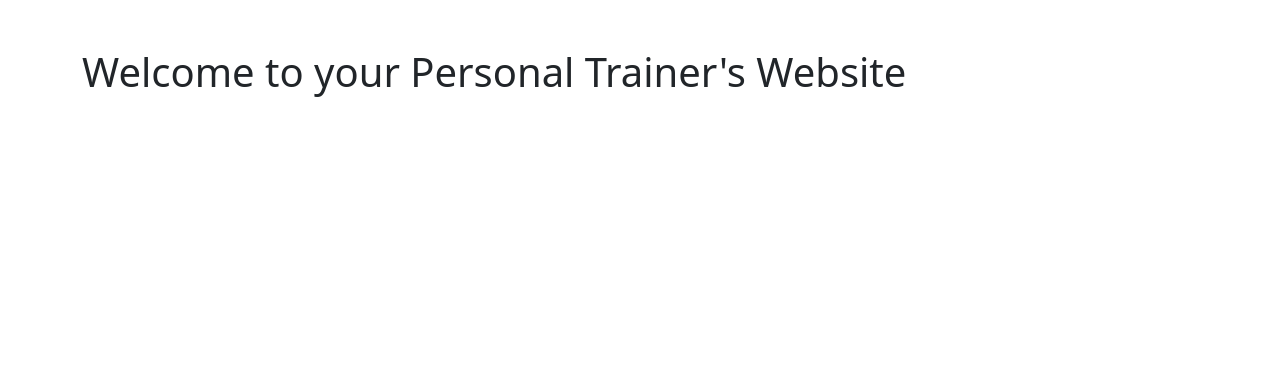
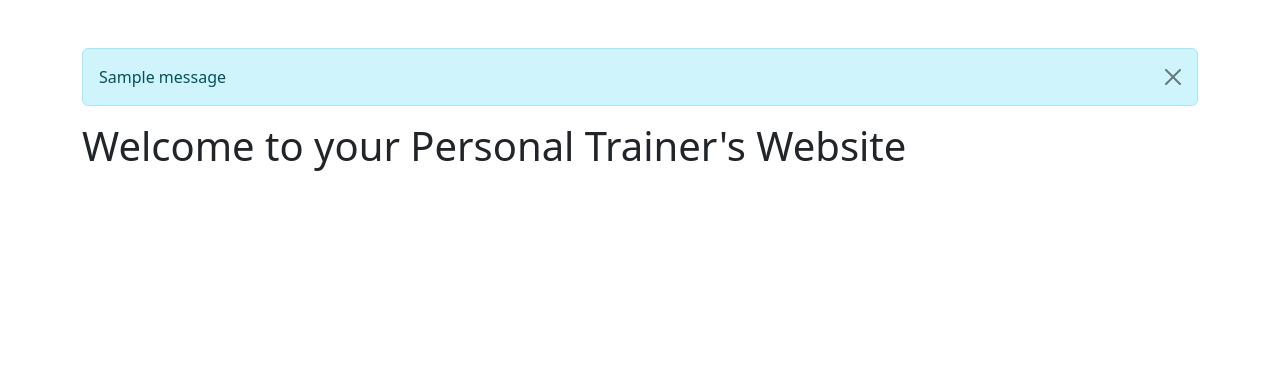
Before and after one commit to leyoncode/GymPersonalTrainer, a Django app: page / in a window 1280 px wide. Shown: the part 56-426 px from the top of the page. Run offline with Django 5.2, Linux system fonts and the light colour scheme; tables that the repository leaves empty hold one stand-in row (values such as "Sample post"); one stand-in notice (Sample message) is shown.

Commit message:
Added code in base template to show messages from django messages

```diff
--- a/core/templates/core/base.html
+++ b/core/templates/core/base.html
@@ -41,6 +41,15 @@
     </nav>
 
     <div class="container" id="main-content-body">
+        {% if messages %}
+            <div class="alert alert-info alert-dismissible fade show" role="alert">
+                {% for message in messages %}
+                    {{ message }}
+                {% endfor %}
+                <button type="button" class="btn-close" data-bs-dismiss="alert" aria-label="Close"></button>
+            </div>
+        {% endif %}
+
         {% block content %}
         {% endblock %}
     </div>
--- a/user/views.py
+++ b/user/views.py
@@ -69,4 +69,5 @@ def login_view(request):
 
 def logout_view(request):
     logout(request)
+    messages.success(request, f'Successfully logged out!')
     return redirect('/')
```
